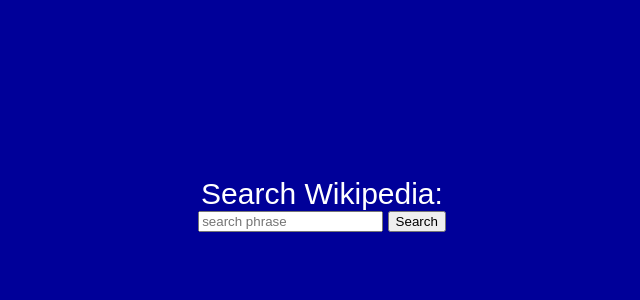
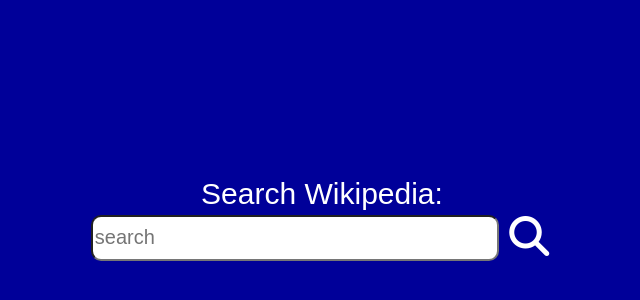
Before and after one commit to sharonchen9593/Wikipedia-Viewer, a plain HTML site: page index.html in a window 1280 px wide. Shown: the part 76-376 px from the top of the page, without its empty margins (318-958 px from the left). Drawn offline with Linux system fonts and the light colour scheme.

Commit message:
search box is bigger with rounded edges. Search button is now a magnifying glass

```diff
--- a/index.html
+++ b/index.html
@@ -6,13 +6,14 @@
     <script src="jquery.js"></script>
     <link rel="stylesheet" href="style.css"/>
     <script src="script.js"></script>
+    <script src="https://use.fontawesome.com/33ee4f1120.js"></script>
   </head>
   <body>
     <div class = "heading"> Search Wikipedia: </div>
     <div>
     <form>
-      <input type = "text" placeholder="search phrase" class = "searchBox">
-      <input type="submit" value="Search" class = "submit">
+      <input type = "text" placeholder="search" class = "searchBox">
+      <button class= "submit"><i class="fa fa-search fa-3x"></i></button>
     </form>
     </div>
     <div class = "searchOutputBox">
--- a/style.css
+++ b/style.css
@@ -9,6 +9,27 @@ body {
   margin-top: 20%;
   text-align: center;
   font-size: 30px;
+}
+
+.searchBox {
+  width: 400px;
+  height: 40px;
+  font-size: 20px;
+  border-radius: 10px
+}
+
+.submit {
+  color: white;
+  width: 50px;
+  height: 50px;
+  border-radius: 20px;
+  vertical-align: bottom;
+  background-color: #000099;
+  border:none;
+}
+
+.submit:hover {
+  cursor: pointer;
 }
 
 a {
```
